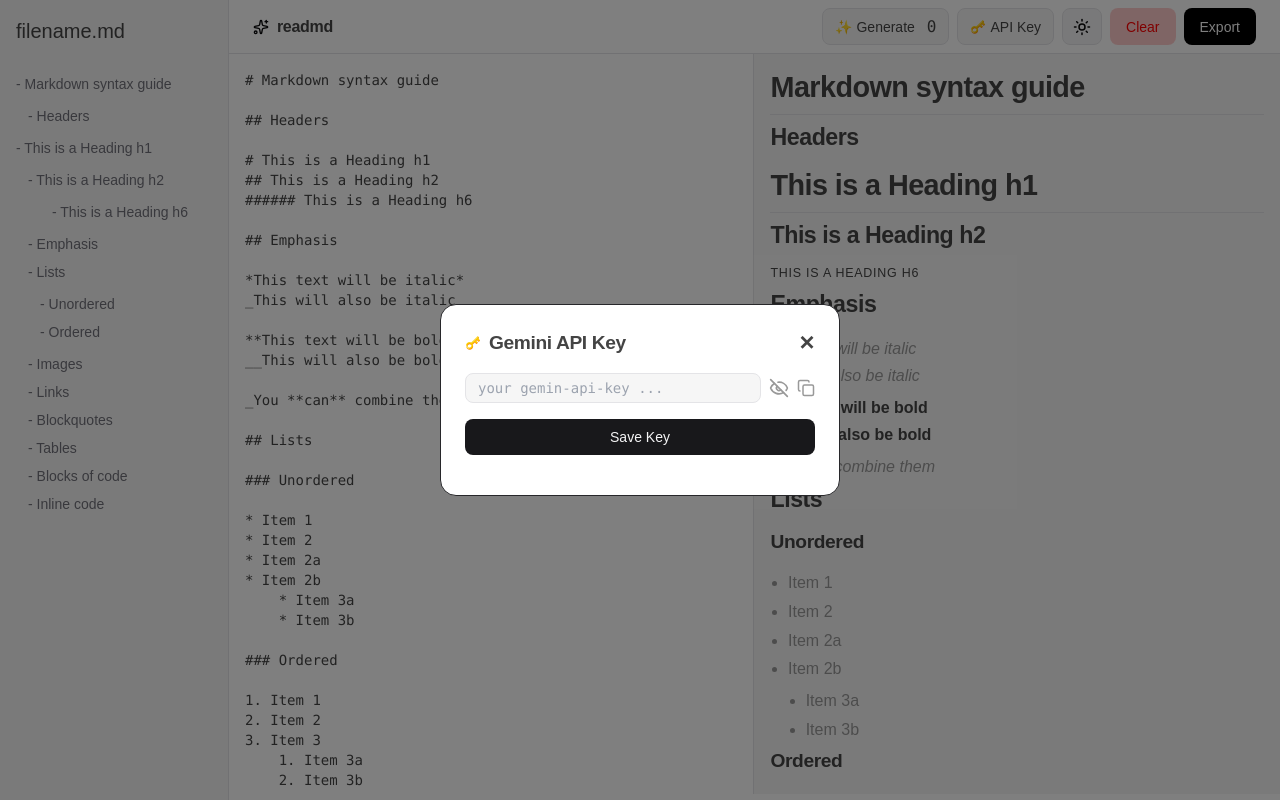
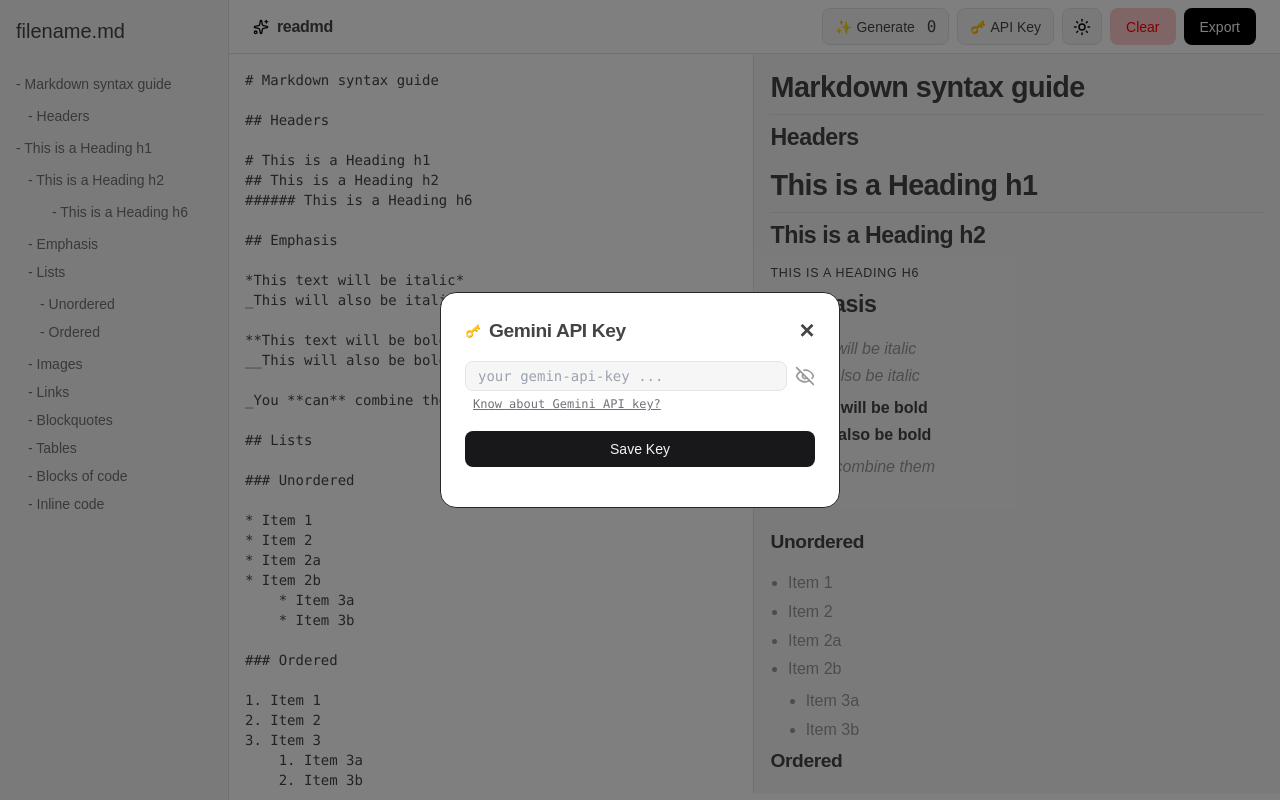
Before and after one commit to Codesamp-Rohan/readme, a Next.js app: page / in a window 1280 px wide. Both pictures are taken after a click on the button "API Key". Built offline with nearby package versions, Linux system fonts and the light colour scheme.

Commit message:
corrected copy button

```diff
--- a/src/components/ui/SettingsModal.jsx
+++ b/src/components/ui/SettingsModal.jsx
@@ -13,16 +13,20 @@ export default function SettingsModal({onClose}) {
     const activeKeyId = useSettingsStore((state) => state.activeKeyId);
     const setActiveKey = useSettingsStore((state) => state.setActiveKey);
     const [keyVisible, setKeyVisible] = useState(false);
-    const [copied, setCopied] = useState(false);
+    const [copiedId, setCopiedId] = useState(null);
     const [name, setName] = useState("");
     const [value, setValue] = useState("");
 
-    const copyToClipboard = () => {
-        setCopied(true);
-        navigator.clipboard.writeText(value);
-        setInterval(() => {
-            setCopied(false)
-        }, [500])
+    const copyToClipboard = async (text, id) => {
+        try {
+            await navigator.clipboard.writeText(text);
+            setCopiedId(id);
+            setTimeout(() => {
+                setCopiedId(null);
+            }, 1500);
+        } catch (error) {
+            console.log(error);
+        }
     };
 
     return (
@@ -53,22 +57,11 @@ export default function SettingsModal({onClose}) {
                             <EyeOff className="w-5 h-5 text-[--text-secondary]" />
                         )}
                     </button>
-                    <button onClick={copyToClipboard} style={{ background: "none", border: "none", cursor: "pointer", color: "var(--primary)" }}>
-                        {copied ? (
-                        <Check
-                            size={18}
-                            className="text-green-500"
-                        />
-                    ) : (
-                        <Copy
-                            size={18}
-                            className="text-[--text-secondary]"
-                        />
-                    )}
-
-        </button>
 
                 </span>
+                <a href="https://www.merge.dev/blog/gemini-api-key" target="_blank" rel="noopener noreferrer" className="relative !text-xs !font-mono !text-[var(--text-muted)] !underline ml-2">
+                    Know about Gemini API key?
+                </a>
 
                 <button
                    onClick={() => {
@@ -103,6 +96,19 @@ export default function SettingsModal({onClose}) {
       </div>
 
       <div className="flex gap-2">
+        <button onClick={() => copyToClipboard(key.key, key.id)} style={{ background: "none", border: "none", cursor: "pointer", color: "var(--primary)" }}>
+                        {copiedId === key.id ? (
+                        <Check
+                            size={18}
+                            className="text-green-500"
+                        />
+                    ) : (
+                        <Copy
+                            size={18}
+                            className="text-[--text-secondary]"
+                        />
+                    )}
+        </button>
         <button
           onClick={() =>
             setActiveKey(key.id)
```
